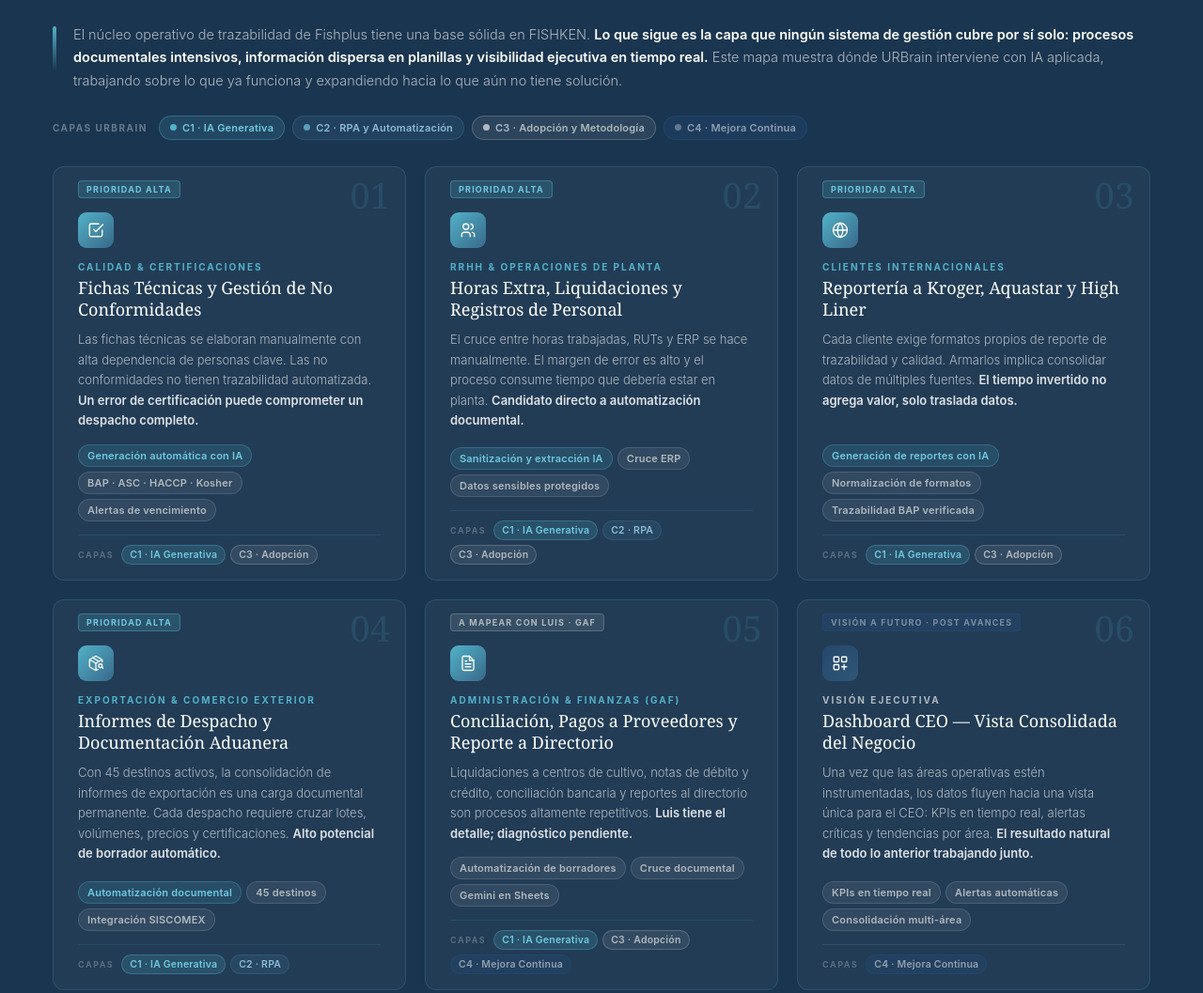
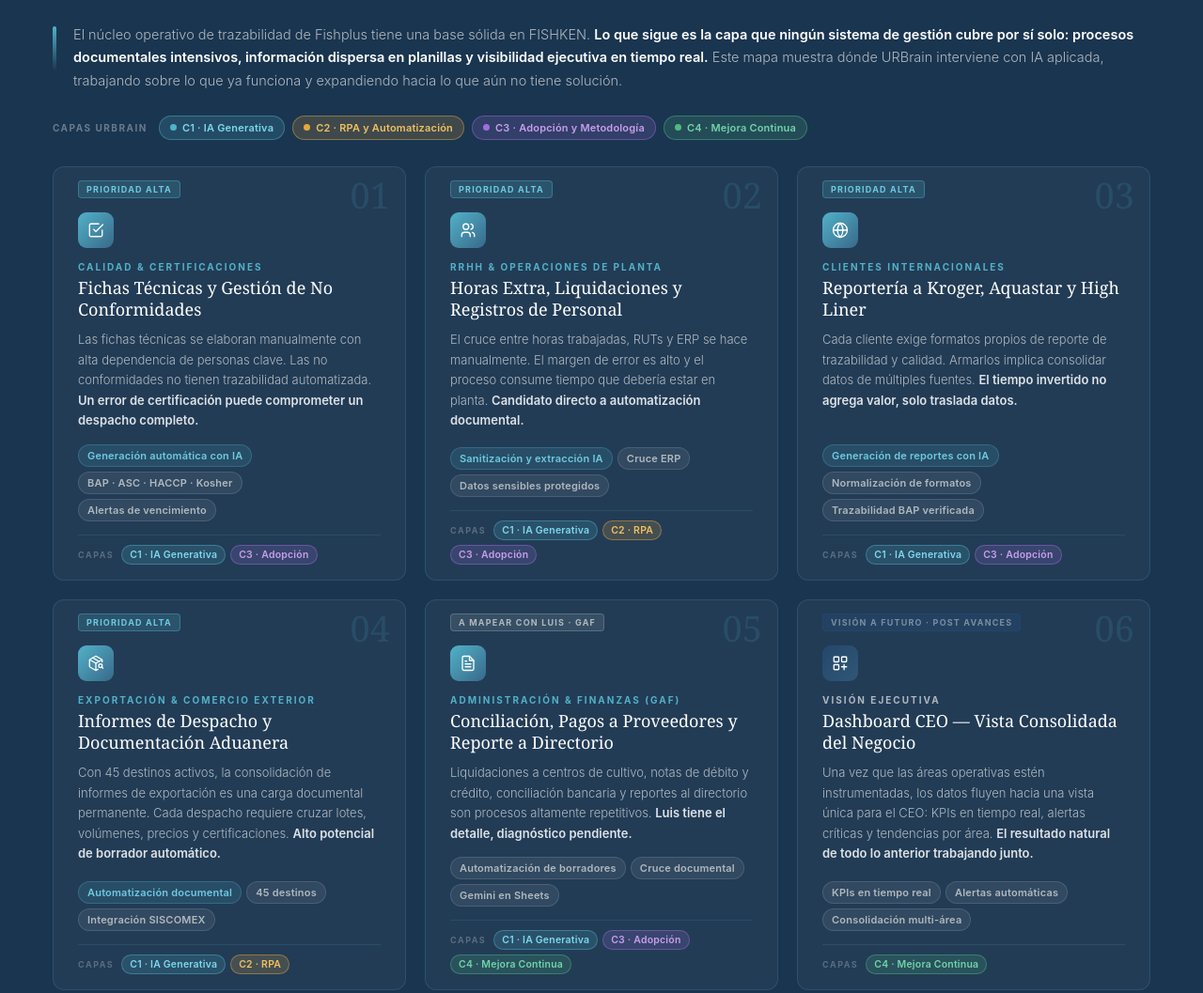
Before and after one commit to urbrain-consulting/fishplus-tablero, a plain HTML site: page fishplus-mapa-transformacion.html in a window 1280 px wide. Shown: the part 180-1237 px from the top of the page at 94% size. Drawn offline with Linux system fonts and the light colour scheme.

Commit message:
cambio paleta colores capas

```diff
--- a/fishplus-mapa-transformacion.html
+++ b/fishplus-mapa-transformacion.html
@@ -97,15 +97,16 @@
     font-size:11px; font-weight:600;
     padding:5px 11px; border-radius:20px; letter-spacing:0.2px;
   }
-  .cp1 { background:rgba(82,177,200,0.15);  color:var(--teallt);              border:1px solid rgba(82,177,200,0.35); }
-  .cp2 { background:rgba(56,105,138,0.25);  color:#8BBDD4;                    border:1px solid rgba(56,105,138,0.5);  }
-  .cp3 { background:rgba(176,184,190,0.12); color:var(--silver);              border:1px solid rgba(176,184,190,0.3); }
-  .cp4 { background:rgba(37,76,118,0.35);   color:rgba(255,255,255,0.5);      border:1px solid rgba(37,76,118,0.6);   }
+  /* C1 teal · C2 amber · C3 violet · C4 sage */
+  .cp1 { background:rgba(82,177,200,0.18);  color:#7DD8EE; border:1px solid rgba(82,177,200,0.45); }
+  .cp2 { background:rgba(230,168,60,0.18);  color:#F0C060; border:1px solid rgba(230,168,60,0.45); }
+  .cp3 { background:rgba(160,110,220,0.18); color:#C89EEC; border:1px solid rgba(160,110,220,0.45); }
+  .cp4 { background:rgba(80,185,130,0.18);  color:#72D4A8; border:1px solid rgba(80,185,130,0.45); }
   .cdot { width:7px; height:7px; border-radius:50%; flex-shrink:0; }
-  .d1 { background:var(--teal); }
-  .d2 { background:#5A9DB8; }
-  .d3 { background:var(--silver); }
-  .d4 { background:rgba(255,255,255,0.3); }
+  .d1 { background:#52B1C8; }
+  .d2 { background:#E6A83C; }
+  .d3 { background:#A06EDC; }
+  .d4 { background:#50B982; }
 
   /* ── GRID ── */
   .grid {
@@ -190,10 +191,10 @@
     font-size:clamp(10px,1.6vw,10.5px); font-weight:600;
     padding:3px 8px; border-radius:12px; letter-spacing:0.2px;
   }
-  .cb1 { background:rgba(82,177,200,0.18);  color:var(--teallt); border:1px solid rgba(82,177,200,0.35); }
-  .cb2 { background:rgba(56,105,138,0.25);  color:#8BBDD4;       border:1px solid rgba(56,105,138,0.5);  }
-  .cb3 { background:rgba(176,184,190,0.12); color:var(--silver); border:1px solid rgba(176,184,190,0.3); }
-  .cb4 { background:rgba(37,76,118,0.3);    color:rgba(255,255,255,0.5); border:1px solid rgba(37,76,118,0.5); }
+  .cb1 { background:rgba(82,177,200,0.18);  color:#7DD8EE; border:1px solid rgba(82,177,200,0.45); }
+  .cb2 { background:rgba(230,168,60,0.18);  color:#F0C060; border:1px solid rgba(230,168,60,0.45); }
+  .cb3 { background:rgba(160,110,220,0.18); color:#C89EEC; border:1px solid rgba(160,110,220,0.45); }
+  .cb4 { background:rgba(80,185,130,0.18);  color:#72D4A8; border:1px solid rgba(80,185,130,0.45); }
 
   /* PRIORITY */
   .pr {
@@ -365,7 +366,7 @@
     </div>
     <div class="card-area">Administración &amp; Finanzas (GAF)</div>
     <h3>Conciliación, Pagos a Proveedores y Reporte a Directorio</h3>
-    <p class="card-pain">Liquidaciones a centros de cultivo, notas de débito y crédito, conciliación bancaria y reportes al directorio son procesos altamente repetitivos. <strong>Luis tiene el detalle; diagnóstico pendiente.</strong></p>
+    <p class="card-pain">Liquidaciones a centros de cultivo, notas de débito y crédito, conciliación bancaria y reportes al directorio son procesos altamente repetitivos. <strong>Luis tiene el detalle, diagnóstico pendiente.</strong></p>
     <div class="tags">
       <span class="tag tn">Automatización de borradores</span>
       <span class="tag tn">Cruce documental</span>
```
